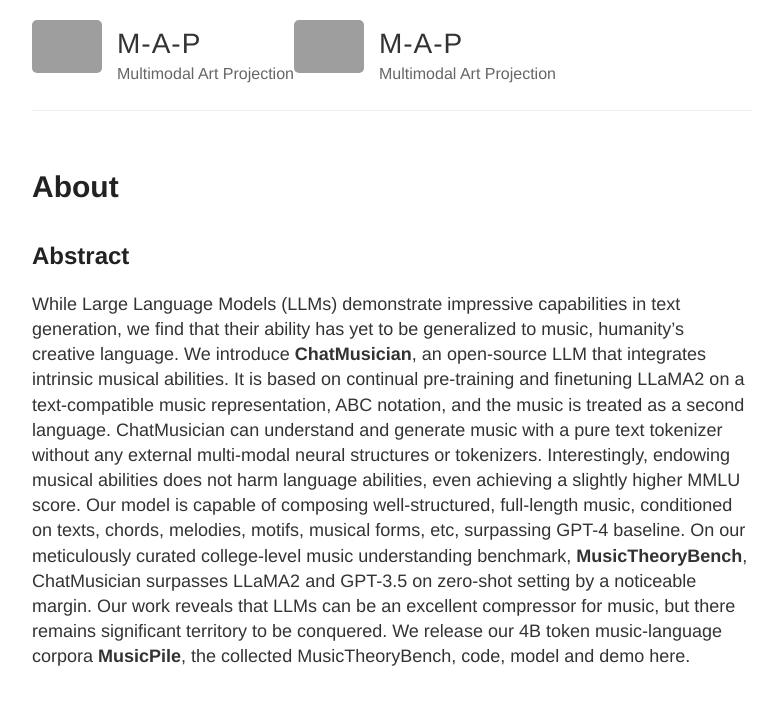
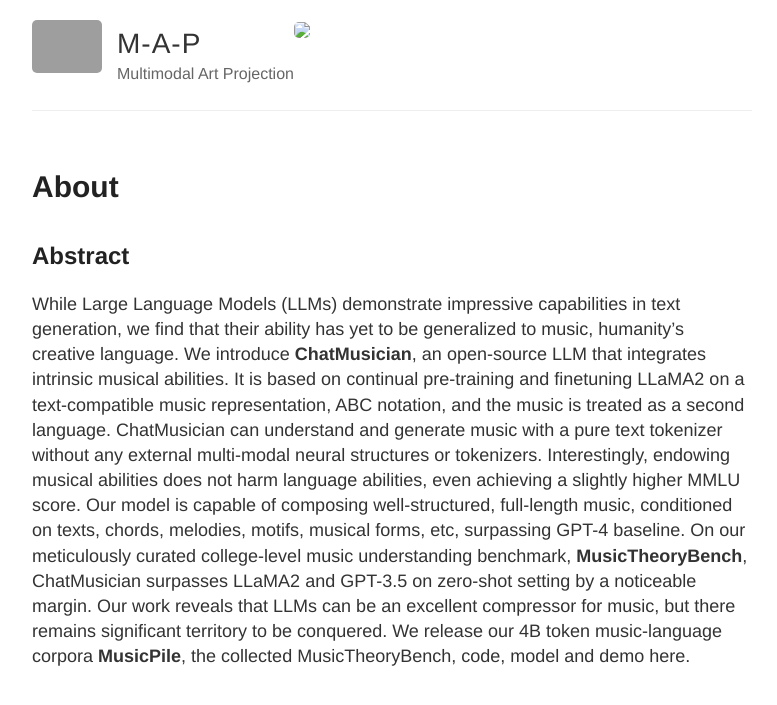
Before and after one commit to map-yue/map-yue.github.io, a Jekyll site: the page built from about.md, in a window 1280 px wide. Shown: the top 705 px of the page, without its empty margins (248-1025 px from the left). Built offline with Jekyll 4.4.1, drawn with Linux system fonts in a browser that asks for light colours; grey boxes are pictures that could not be loaded.

Commit message:
Update default.html

```diff
--- a/_layouts/default.html
+++ b/_layouts/default.html
@@ -25,10 +25,10 @@
 
           <!-- Right navigation -->
           <div class="right-nav">
-            <a href="{{ site.baseurl }}/" class="site-avatar"><img src="{{ site.avatar }}" /></a>
+            <a href="{{ site.baseurl }}/" class="site-avatar"><img src="hkust.png" /></a>
             <div class="site-info">
-              <h1 class="site-name"><a href="{{ site.baseurl }}/">{{ site.name }}</a></h1>
-              <p class="site-description">{{ site.description }}</p>
+              <h1 class="site-name"><a href="{{ site.baseurl }}/">{{ HKUST }}</a></h1>
+              <p class="site-description">{{ 香港科技大学 }}</p>
             </div>
           </div>
         </header>
```
